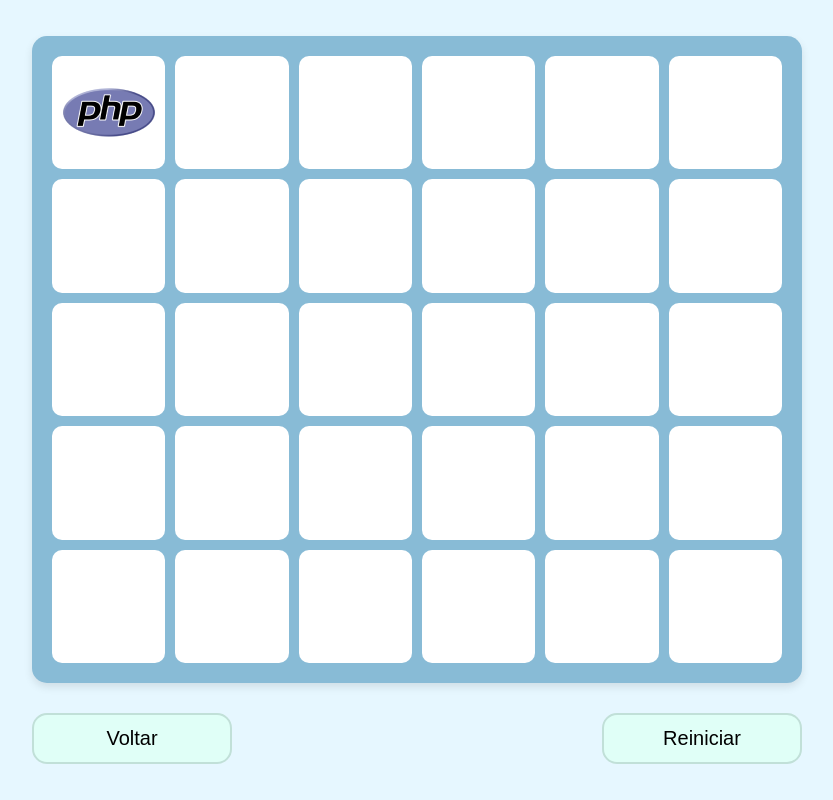
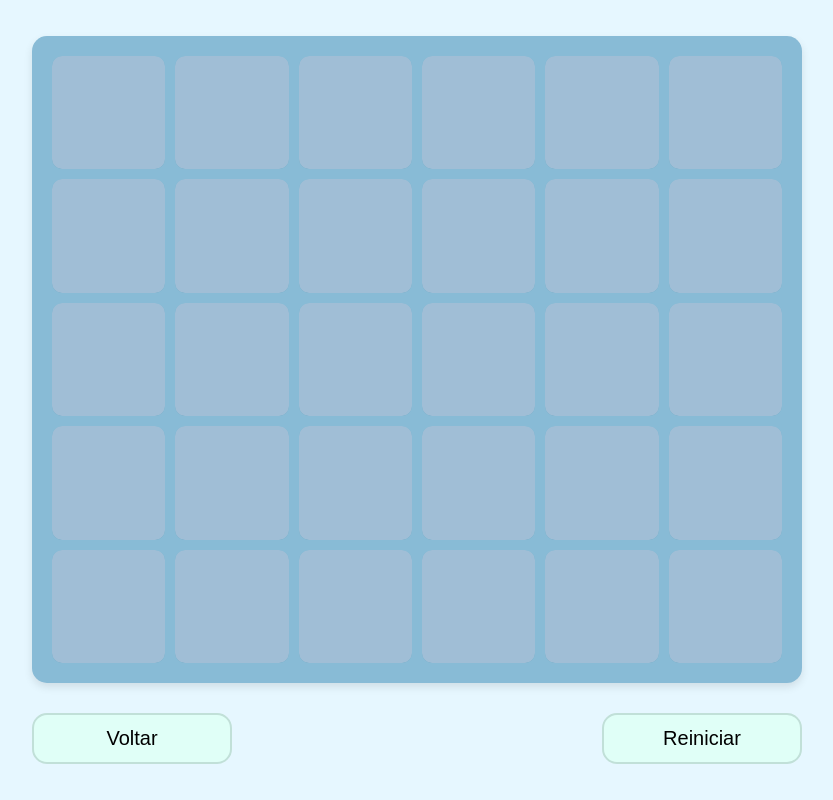
Before and after one commit to MattosJ/Jogo-da-memoria, a plain HTML site: page jogo-da-memoria/jogo.html in a window 1280 px wide. Shown: the whole page, without its empty margins (223-1056 px from the left). Drawn offline with Linux system fonts and the light colour scheme.

Commit message:
Adicionando animação 3D na virada de carta

```diff
--- a/jogo-da-memoria/Game.css
+++ b/jogo-da-memoria/Game.css
@@ -37,11 +37,12 @@ body {
 }
 
 .card {
-  background-color: white;
+  background-color: transparent;
   border-radius: 10px;
   cursor: pointer;
   transition: transform 0.3s ease;
   aspect-ratio: 1/1; /* Mantém as cartas como quadrados */
+  perspective: 1000px;
   display: flex;
   justify-content: center;
   align-items: center;
@@ -51,13 +52,53 @@ body {
 .card img {
   width: 100%;
   height: 100%;
-  object-fit: contain; /* Mantém a proporção da imagem */
+  object-fit: contain;
   padding: 5px;
   opacity: 0;
 }
 
-.card-aberto img {
+.card-inner {
+  position: relative;
+  width: 100%;
+  height: 100%;
+  transition: transform 0.6s;
+  transform-style: preserve-3d;
+  border-radius: 10px;
+  box-shadow: 0 4px 8px rgba(0,0,0,0.2);
+}
+
+.card-front, .card-back {
+  position: absolute;
+  width: 100%;
+  height: 100%;
+  backface-visibility: hidden;
+  -webkit-backface-visibility: hidden;
+  border-radius: inherit;
+  display: flex;
+  justify-content: center;
+  align-items: center;
+}
+
+.card-back {
+  background: #a0bed6;
+  color: white;
+}
+
+.card-front {
+  background: white;
+  transform: rotateY(180deg);
+  padding: 10px;
+}
+
+.card-front img {
+  width: 90%;
+  height: 90%;
+  object-fit: contain;
   opacity: 1;
+}
+
+.card.virou .card-inner {
+  transform: rotateY(180deg);
 }
 
 .card:hover {
--- a/jogo-da-memoria/jogo.html
+++ b/jogo-da-memoria/jogo.html
@@ -4,111 +4,253 @@
   <meta charset="UTF-8">
   <meta name="viewport" content="width=device-width, initial-scale=1.0">
   <link rel="stylesheet" href="Game.css">
-  <title>Jogo da Memória Computacional</title>
+  <title>Jogo da Memória</title>
 </head>
 <body>
   <div class="game-container">
     <div class="game-board">
       <!-- 6x5 grid of cards -->
-      <div class="card card-aberto">
-        <img src="imgs/C.png" alt="">
+      <div class="card">
+        <div class="card-inner">
+          <div class="card-back"></div>
+          <div class="card-front">
+            <img src="imgs/C.png" alt="C">
+          </div>
+        </div>
       </div>
       <div class="card">
-        <img src="imgs/C.png" alt="">
+        <div class="card-inner">
+          <div class="card-back"></div>
+          <div class="card-front">
+            <img src="imgs/C.png" alt="C">
+          </div>
+        </div>
       </div>
       <div class="card">
-        <img src="imgs/C.png" alt="">
+        <div class="card-inner">
+          <div class="card-back"></div>
+          <div class="card-front">
+            <img src="imgs/C.png" alt="C">
+          </div>
+        </div>
       </div>
       <div class="card">
-        <img src="imgs/C.png" alt="">
+        <div class="card-inner">
+          <div class="card-back"></div>
+          <div class="card-front">
+            <img src="imgs/C.png" alt="C">
+          </div>
+        </div>
       </div>
       <div class="card">
-        <img src="imgs/C.png" alt="">
+        <div class="card-inner">
+          <div class="card-back"></div>
+          <div class="card-front">
+            <img src="imgs/C.png" alt="C">
+          </div>
+        </div>
       </div>
       <div class="card">
-        <img src="imgs/C.png" alt="">
+        <div class="card-inner">
+          <div class="card-back"></div>
+          <div class="card-front">
+            <img src="imgs/C.png" alt="C">
+          </div>
+        </div>
+      </div>
+      <div class="card">
+        <div class="card-inner">
+          <div class="card-back"></div>
+          <div class="card-front">
+            <img src="imgs/C.png" alt="C">
+          </div>
+        </div>
+      </div>
+      <div class="card">
+        <div class="card-inner">
+          <div class="card-back"></div>
+          <div class="card-front">
+            <img src="imgs/C.png" alt="C">
+          </div>
+        </div>
+      </div>
+      <div class="card">
+        <div class="card-inner">
+          <div class="card-back"></div>
+          <div class="card-front">
+            <img src="imgs/C.png" alt="C">
+          </div>
+        </div>
+      </div>
+      <div class="card">
+        <div class="card-inner">
+          <div class="card-back"></div>
+          <div class="card-front">
+            <img src="imgs/C.png" alt="C">
+          </div>
+        </div>
+      </div>
+      <div class="card">
+        <div class="card-inner">
+          <div class="card-back"></div>
+          <div class="card-front">
+            <img src="imgs/C.png" alt="C">
+          </div>
+        </div>
+      </div>
+      <div class="card">
+        <div class="card-inner">
+          <div class="card-back"></div>
+          <div class="card-front">
+            <img src="imgs/C.png" alt="C">
+          </div>
+        </div>
       </div>
 
       <div class="card">
-        <img src="imgs/C.png" alt="">
+        <div class="card-inner">
+          <div class="card-back"></div>
+          <div class="card-front">
+            <img src="imgs/C.png" alt="C">
+          </div>
+        </div>
       </div>
       <div class="card">
-        <img src="imgs/C.png" alt="">
+        <div class="card-inner">
+          <div class="card-back"></div>
+          <div class="card-front">
+            <img src="imgs/C.png" alt="C">
+          </div>
+        </div>
       </div>
       <div class="card">
-        <img src="imgs/C.png" alt="">
+        <div class="card-inner">
+          <div class="card-back"></div>
+          <div class="card-front">
+            <img src="imgs/C.png" alt="C">
+          </div>
+        </div>
       </div>
       <div class="card">
-        <img src="imgs/C.png" alt="">
+        <div class="card-inner">
+          <div class="card-back"></div>
+          <div class="card-front">
+            <img src="imgs/C.png" alt="C">
+          </div>
+        </div>
       </div>
       <div class="card">
-        <img src="imgs/C.png" alt="">
+        <div class="card-inner">
+          <div class="card-back"></div>
+          <div class="card-front">
+            <img src="imgs/C.png" alt="C">
+          </div>
+        </div>
       </div>
       <div class="card">
-        <img src="imgs/C.png" alt="">
+        <div class="card-inner">
+          <div class="card-back"></div>
+          <div class="card-front">
+            <img src="imgs/C.png" alt="C">
+          </div>
+        </div>
       </div>
 
       <div class="card">
-        <img src="imgs/C.png" alt="">
+        <div class="card-inner">
+          <div class="card-back"></div>
+          <div class="card-front">
+            <img src="imgs/C.png" alt="C">
+          </div>
+        </div>
       </div>
       <div class="card">
-        <img src="imgs/C.png" alt="">
+        <div class="card-inner">
+          <div class="card-back"></div>
+          <div class="card-front">
+            <img src="imgs/C.png" alt="C">
+          </div>
+        </div>
       </div>
       <div class="card">
-        <img src="imgs/C.png" alt="">
+        <div class="card-inner">
+          <div class="card-back"></div>
+          <div class="card-front">
+            <img src="imgs/C.png" alt="C">
+          </div>
+        </div>
       </div>
       <div class="card">
-        <img src="imgs/C.png" alt="">
+        <div class="card-inner">
+          <div class="card-back"></div>
+          <div class="card-front">
+            <img src="imgs/C.png" alt="C">
+          </div>
+        </div>
       </div>
       <div class="card">
-        <img src="imgs/C.png" alt="">
+        <div class="card-inner">
+          <div class="card-back"></div>
+          <div class="card-front">
+            <img src="imgs/C.png" alt="C">
+          </div>
+        </div>
       </div>
       <div class="card">
-        <img src="imgs/C.png" alt="">
-      </div>
-
-      <div class="card">
-        <img src="imgs/C.png" alt="">
+        <div class="card-inner">
+          <div class="card-back"></div>
+          <div class="card-front">
+            <img src="imgs/C.png" alt="C">
+          </div>
+        </div>
       </div>
       <div class="card">
-        <img src="imgs/C.png" alt="">
+        <div class="card-inner">
+          <div class="card-back"></div>
+          <div class="card-front">
+            <img src="imgs/C.png" alt="C">
+          </div>
+        </div>
       </div>
       <div class="card">
-        <img src="imgs/C.png" alt="">
+        <div class="card-inner">
+          <div class="card-back"></div>
+          <div class="card-front">
+            <img src="imgs/C.png" alt="C">
+          </div>
+        </div>
       </div>
       <div class="card">
-        <img src="imgs/C.png" alt="">
+        <div class="card-inner">
+          <div class="card-back"></div>
+          <div class="card-front">
+            <img src="imgs/C.png" alt="C">
+          </div>
+        </div>
       </div>
       <div class="card">
-        <img src="imgs/C.png" alt="">
+        <div class="card-inner">
+          <div class="card-back"></div>
+          <div class="card-front">
+            <img src="imgs/C.png" alt="C">
+          </div>
+        </div>
       </div>
       <div class="card">
-        <img src="imgs/C.png" alt="">
-
-      </div>
-
-      <div class="card">
-        <img src="imgs/C.png" alt="">
-
+        <div class="card-inner">
+          <div class="card-back"></div>
+          <div class="card-front">
+            <img src="imgs/C.png" alt="C">
+          </div>
+        </div>
       </div>
       <div class="card">
-        <img src="imgs/C.png" alt="">
-
-      </div>
-      <div class="card">
-        <img src="imgs/C.png" alt="">
-
-      </div>
-      <div class="card">
-        <img src="imgs/C.png" alt="">
-
-      </div>
-      <div class="card">
-        <img src="imgs/C.png" alt="">
-      </div>
-      <div class="card">
-        <img src="imgs/C.png" alt="">
-
+        <div class="card-inner">
+          <div class="card-back"></div>
+          <div class="card-front">
+            <img src="imgs/C.png" alt="C">
+          </div>
+        </div>
       </div>
     </div>
 
--- a/jogo-da-memoria/jogo.js
+++ b/jogo-da-memoria/jogo.js
@@ -53,6 +53,7 @@ const distribuirCartas = () => {
     const imagem = carta.querySelector('img');
     imagem.src = cartasEmbaralhadas[index];
     imagem.alt = cartasEmbaralhadas[index].split('/').pop().split('.')[0];
+    //testa de clique na carta
     carta.addEventListener('click', () => virarCarta(carta))
     return carta; // Retorna o elemento modificado
   });
@@ -69,15 +70,7 @@ function myFunction() {
   element.classList.toggle("mystyle");
 }
 
-const virarCarta = (carta) => {
-  const img = carta.querySelector('img')
-
-  if (img.style.opacity === '1') {
-    (img.style.opacity = '0')
-  } else {
-    img.style.opacity = '1'
-  }
-
-
-  return carta
+//teste de virada de carta
+function virarCarta(carta) {
+  carta.classList.toggle('virou');
 }
```
